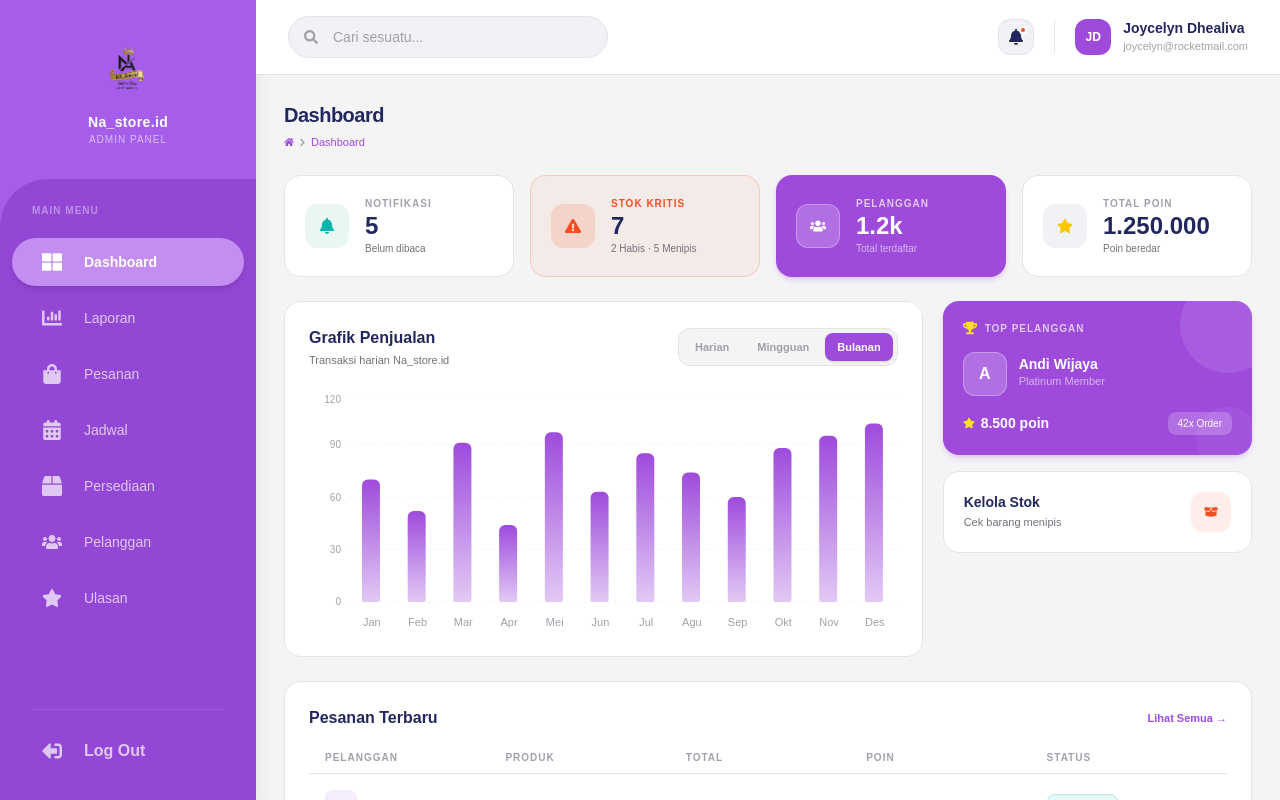
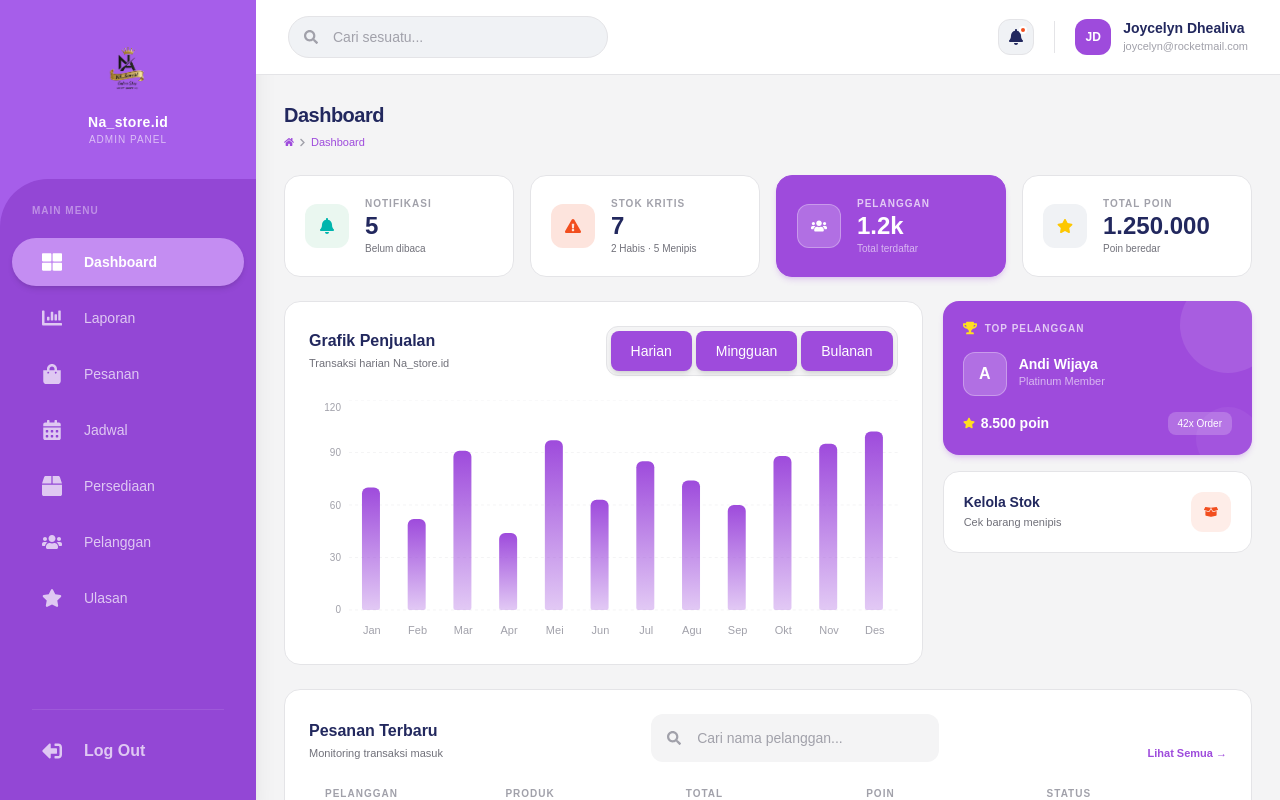
Before and after one commit to JoycelynSIC/JOYCELYN-DREAM, a React (Vite) app: page / in a window 1280 px wide. Built offline with nearby package versions, Linux system fonts and the light colour scheme; sample sign-in values are in the browser's storage.

Commit message:
15 KOMPONEN PT1

```diff
--- /dev/null
+++ b/src/components/Badge.jsx
@@ -0,0 +1,48 @@
+import { FaCheckCircle, FaSpinner, FaTruck, FaTimesCircle } from 'react-icons/fa';
+
+export default function Badge({ status }) {
+  // Mapping konfigurasi berdasarkan palette warna kamu
+  const configs = {
+    "Selesai": {
+      bg: "bg-[#00B5AD]/10",
+      text: "text-[#00B5AD]",
+      border: "border-[#00B5AD]/20",
+      icon: <FaCheckCircle className="text-[10px]" />
+    },
+    "Proses": {
+      bg: "bg-[#F4F4F5]",
+      text: "text-[#71717A]",
+      border: "border-[#E4E4E7]",
+      icon: <FaSpinner className="text-[10px] animate-spin" />
+    },
+    "Dikirim": {
+      bg: "bg-[#95D5B6]/20",
+      text: "text-[#22285E]",
+      border: "border-[#95D5B6]/30",
+      icon: <FaTruck className="text-[10px]" />
+    },
+    "Batal": {
+      bg: "bg-[#F24E1E]/10",
+      text: "text-[#F24E1E]",
+      border: "border-[#F24E1E]/20",
+      icon: <FaTimesCircle className="text-[10px]" />
+    }
+  };
+
+  const config = configs[status] || configs["Proses"];
+
+  return (
+    <div className={`
+      inline-flex items-center gap-1.5
+      px-2.5 py-1
+      rounded-lg
+      text-[10px]
+      font-bold
+      border
+      ${config.bg} ${config.text} ${config.border}
+    `}>
+      {config.icon}
+      {status}
+    </div>
+  );
+}
--- /dev/null
+++ b/src/components/Button.jsx
@@ -0,0 +1,46 @@
+export default function Button({
+  children,
+  variant = "primary",
+  onClick,
+  className = "",
+  type = "button"
+}) {
+  const variants = {
+    // Menggunakan Warna Utama #9E4BDC
+    primary: "bg-[#9E4BDC] text-white hover:bg-[#B16FE3] shadow-md",
+
+    // Menggunakan Warna Secondary #95D5B6
+    secondary: "bg-[#95D5B6] text-[#22285E] hover:bg-[#A8E0C5]",
+
+    // Varian Outline menggunakan warna Primary
+    outline: "border-2 border-[#9E4BDC] text-[#9E4BDC] hover:bg-[#EBDDF7]",
+
+    // Varian Status Success & Warning
+    success: "bg-[#00B5AD] text-white hover:opacity-90",
+    warning: "bg-[#F24E1E] text-white hover:opacity-90",
+
+    // Varian Polos/Neutral
+    ghost: "text-[#71717A] hover:bg-[#F4F4F5]"
+  };
+
+  return (
+    <button
+      type={type}
+      onClick={onClick}
+      className={`
+        px-5 py-2.5
+        rounded-lg
+        font-medium
+        text-sm
+        transition-all
+        duration-300
+        active:scale-95
+        flex items-center justify-center gap-2
+        ${variants[variant]}
+        ${className}
+      `}
+    >
+      {children}
+    </button>
+  );
+}
--- /dev/null
+++ b/src/components/Input.jsx
@@ -0,0 +1,54 @@
+import React from 'react';
+
+const Input = ({
+  label,
+  type = "text",
+  placeholder,
+  value,
+  onChange,
+  icon: Icon,
+  error,
+  className = ""
+}) => {
+  return (
+    <div className={`flex flex-col gap-1.5 w-full ${className}`}>
+      {label && (
+        <label className="text-[10px] font-bold uppercase tracking-widest text-[#A1A1AA] ml-1">
+          {label}
+        </label>
+      )}
+
+      <div className="relative group">
+        {Icon && (
+          <div className="absolute left-4 top-1/2 -translate-y-1/2 text-[#A1A1AA] group-focus-within:text-[#9E4BDC] transition-colors">
+            <Icon size={14} />
+          </div>
+        )}
+
+        <input
+          type={type}
+          value={value}
+          onChange={onChange}
+          placeholder={placeholder}
+          className={`
+            w-full bg-[#F4F4F5] border-2 border-transparent rounded-xl py-3
+            ${Icon ? 'pl-11' : 'px-4'} pr-4
+            text-sm font-medium text-[#22285E] outline-none
+            placeholder:text-[#A1A1AA]
+            focus:border-[#9E4BDC]/20 focus:bg-white focus:ring-4 focus:ring-[#9E4BDC]/5
+            transition-all duration-200
+            ${error ? 'border-red-500/50 bg-red-50' : ''}
+          `}
+        />
+      </div>
+
+      {error && (
+        <span className="text-[10px] text-red-500 font-bold ml-1 uppercase tracking-tight">
+          {error}
+        </span>
+      )}
+    </div>
+  );
+};
+
+export default Input;
--- /dev/null
+++ b/src/components/StatCard.jsx
@@ -0,0 +1,38 @@
+export default function StatCard({
+  label,
+  value,
+  desc,
+  icon,
+  variant = "white", // white atau primary
+  iconBgColor = "bg-[#F4F4F5]",
+  iconColor = "text-[#9E4BDC]"
+}) {
+
+  if (variant === "primary") {
+    return (
+      <div className="bg-[#9E4BDC] rounded-2xl p-5 flex items-center gap-4 shadow-md shadow-[#9E4BDC]/20 border border-[#9E4BDC]">
+        <div className="w-11 h-11 bg-white/20 rounded-xl flex items-center justify-center shrink-0 border border-white/30">
+          <span className="text-white text-base">{icon}</span>
+        </div>
+        <div>
+          <p className="text-[10px] font-bold uppercase tracking-widest text-white/70">{label}</p>
+          <p className="text-2xl font-black text-white leading-tight">{value}</p>
+          <p className="text-[10px] text-white/60">{desc}</p>
+        </div>
+      </div>
+    );
+  }
+
+  return (
+    <div className="bg-white border border-[#E4E4E7] rounded-2xl p-5 flex items-center gap-4 hover:shadow-md transition-all group">
+      <div className={`w-11 h-11 ${iconBgColor} rounded-xl flex items-center justify-center shrink-0 transition-transform group-hover:scale-110`}>
+        <span className={`${iconColor} text-base`}>{icon}</span>
+      </div>
+      <div>
+        <p className="text-[10px] font-bold uppercase tracking-widest text-[#A1A1AA]">{label}</p>
+        <p className="text-2xl font-black text-[#22285E] leading-tight">{value}</p>
+        <p className="text-[10px] text-[#71717A]">{desc}</p>
+      </div>
+    </div>
+  );
+}
--- a/src/pages/Dashboard.jsx
+++ b/src/pages/Dashboard.jsx
@@ -6,12 +6,17 @@ import {
 } from 'recharts';
 import {
   FaBell, FaUsers, FaStar, FaExclamationTriangle,
-  FaTrophy, FaBoxOpen, FaShoppingBag, FaCheckCircle,
-  FaSpinner, FaTruck, FaTimesCircle
+  FaTrophy, FaBoxOpen, FaSearch // Tambahkan FaSearch untuk input
 } from 'react-icons/fa';
+
+// Import Komponen Modular
 import PageHeader from '../components/PageHeader';
+import Button from '../components/Button';
+import StatCard from '../components/StatCard';
+import Badge from '../components/Badge';
+import Input from '../components/Input'; // Import Komponen Input Baru
 
-// ── DATA ──
+// ── DATA CHART ──
 const chartDataMap = {
   Harian: [
     { hari: 'Sen', nilai: 20, omzet: 1400000 }, { hari: 'Sel', nilai: 35, omzet: 2450000 },
@@ -33,36 +38,31 @@ const chartDataMap = {
   ],
 };
 
-const statusConfig = {
-  'Selesai': { style: 'bg-status-success/10 text-status-success border border-status-success/20', icon: FaCheckCircle },
-  'Proses':  { style: 'bg-surface-neutral text-text-light border border-surface-border',          icon: FaSpinner    },
-  'Dikirim': { style: 'bg-secondary/20 text-text-dark border border-secondary/30',                icon: FaTruck      },
-  'Batal':   { style: 'bg-status-warning/10 text-status-warning border border-status-warning/20', icon: FaTimesCircle },
-};
-
 // ── CUSTOM TOOLTIP ──
 const CustomTooltip = ({ active, payload, label }) => {
   if (active && payload?.length) {
     const omzet = payload[0]?.payload?.omzet;
     return (
-      <div className="bg-surface-white px-4 py-3 rounded-xl shadow-lg border border-surface-border font-poppins">
-        <p className="text-text-disable text-[10px] uppercase font-bold tracking-widest mb-1">{label}</p>
-        <p className="text-text-dark text-sm font-bold">{payload[0].value} Transaksi</p>
-        {omzet && <p className="text-primary text-[11px] mt-1 font-semibold">Rp {omzet.toLocaleString('id')}</p>}
+      <div className="bg-white px-4 py-3 rounded-xl shadow-lg border border-[#E4E4E7] font-poppins">
+        <p className="text-[#A1A1AA] text-[10px] uppercase font-bold tracking-widest mb-1">{label}</p>
+        <p className="text-[#22285E] text-sm font-bold">{payload[0].value} Transaksi</p>
+        {omzet && <p className="text-[#9E4BDC] text-[11px] mt-1 font-semibold">Rp {omzet.toLocaleString('id')}</p>}
       </div>
     );
   }
   return null;
 };
 
-// ── MAIN ──
 export default function Dashboard() {
   const [activeTab, setActiveTab] = useState('Bulanan');
+  const [searchQuery, setSearchQuery] = useState(''); // State untuk input pencarian
 
+  // Mock Data
   const lowStock = 5;
   const outOfStock = 2;
   const totalPoin = 1250000;
   const topCustomer = { name: "Andi Wijaya", poin: 8500, transaksi: 42, type: "Platinum Member" };
+
   const recentOrders = [
     { id: 1, customer: "Budi Santoso",  produk: "Paket Hemat A",    total: 150000, poin: 15, status: "Selesai" },
     { id: 2, customer: "Siska Putri",   produk: "Layanan Premium",  total: 450000, poin: 45, status: "Proses"  },
@@ -76,76 +76,60 @@ export default function Dashboard() {
 
       {/* ── ROW 1: STAT CARDS ── */}
       <div className="grid grid-cols-2 lg:grid-cols-4 gap-4">
-
-        {/* Notifikasi */}
-        <div className="bg-surface-white border border-surface-border rounded-2xl p-5 flex items-center gap-4 hover:shadow-md transition-all">
-          <div className="w-11 h-11 bg-secondary/20 rounded-xl flex items-center justify-center shrink-0">
-            <FaBell className="text-status-success text-base" />
-          </div>
-          <div>
-            <p className="text-[10px] font-bold uppercase tracking-widest text-text-disable">Notifikasi</p>
-            <p className="text-2xl font-black text-text-dark leading-tight">5</p>
-            <p className="text-[10px] text-text-light">Belum dibaca</p>
-          </div>
-        </div>
-
-        {/* Stok Kritis */}
-        <div className="bg-status-warning/5 border border-status-warning/20 rounded-2xl p-5 flex items-center gap-4 hover:shadow-md transition-all">
-          <div className="w-11 h-11 bg-status-warning/15 rounded-xl flex items-center justify-center shrink-0">
-            <FaExclamationTriangle className="text-status-warning text-base" />
-          </div>
-          <div>
-            <p className="text-[10px] font-bold uppercase tracking-widest text-status-warning">Stok Kritis</p>
-            <p className="text-2xl font-black text-text-dark leading-tight">{lowStock + outOfStock}</p>
-            <p className="text-[10px] text-text-light">{outOfStock} Habis · {lowStock} Menipis</p>
-          </div>
-        </div>
-
-        {/* Pelanggan */}
-        <div className="bg-primary rounded-2xl p-5 flex items-center gap-4 shadow-md shadow-primary/20">
-          <div className="w-11 h-11 bg-surface-white/20 rounded-xl flex items-center justify-center shrink-0 border border-surface-white/30">
-            <FaUsers className="text-surface-white text-base" />
-          </div>
-          <div>
-            <p className="text-[10px] font-bold uppercase tracking-widest text-surface-white/70">Pelanggan</p>
-            <p className="text-2xl font-black text-surface-white leading-tight">1.2k</p>
-            <p className="text-[10px] text-surface-white/60">Total terdaftar</p>
-          </div>
-        </div>
-
-        {/* Total Poin */}
-        <div className="bg-surface-white border border-surface-border rounded-2xl p-5 flex items-center gap-4 hover:shadow-md transition-all">
-          <div className="w-11 h-11 bg-surface-gray rounded-xl flex items-center justify-center shrink-0">
-            <FaStar className="text-yellow-400 text-base" />
-          </div>
-          <div>
-            <p className="text-[10px] font-bold uppercase tracking-widest text-text-disable">Total Poin</p>
-            <p className="text-2xl font-black text-text-dark leading-tight">{totalPoin.toLocaleString('id')}</p>
-            <p className="text-[10px] text-text-light">Poin beredar</p>
-          </div>
-        </div>
+        <StatCard
+          label="Notifikasi"
+          value="5"
+          desc="Belum dibaca"
+          icon={<FaBell />}
+          iconBgColor="bg-[#95D5B6]/20"
+          iconColor="text-[#00B5AD]"
+        />
+        <StatCard
+          label="Stok Kritis"
+          value={lowStock + outOfStock}
+          desc={`${outOfStock} Habis · ${lowStock} Menipis`}
+          icon={<FaExclamationTriangle />}
+          iconBgColor="bg-[#F24E1E]/15"
+          iconColor="text-[#F24E1E]"
+        />
+        <StatCard
+          variant="primary"
+          label="Pelanggan"
+          value="1.2k"
+          desc="Total terdaftar"
+          icon={<FaUsers />}
+        />
+        <StatCard
+          label="Total Poin"
+          value={totalPoin.toLocaleString('id')}
+          desc="Poin beredar"
+          icon={<FaStar />}
+          iconBgColor="bg-[#F0F2F5]"
+          iconColor="text-yellow-400"
+        />
       </div>
 
       {/* ── ROW 2: CHART & SIDEBAR ── */}
       <div className="grid grid-cols-1 lg:grid-cols-3 gap-5">
 
         {/* Grafik Penjualan */}
-        <div className="lg:col-span-2 bg-surface-white border border-surface-border rounded-2xl p-6">
+        <div className="lg:col-span-2 bg-white border border-[#E4E4E7] rounded-2xl p-6">
           <div className="flex justify-between items-center mb-6">
             <div>
-              <h3 className="text-base font-bold text-text-dark">Grafik Penjualan</h3>
-              <p className="text-[11px] text-text-light mt-0.5">Transaksi harian Na_store.id</p>
+              <h3 className="text-base font-bold text-[#22285E]">Grafik Penjualan</h3>
+              <p className="text-[11px] text-[#71717A] mt-0.5">Transaksi harian Na_store.id</p>
             </div>
-            <div className="flex gap-1 bg-surface-neutral p-1 rounded-xl border border-surface-border">
+
+            {/* Filter Button */}
+            <div className="flex gap-1 bg-[#F4F4F5] p-1 rounded-xl border border-[#E4E4E7]">
               {['Harian', 'Mingguan', 'Bulanan'].map(tab => (
-                <button key={tab} onClick={() => setActiveTab(tab)}
-                  className={`px-3 py-1.5 rounded-lg text-[11px] font-bold transition-all ${
-                    activeTab === tab
-                      ? 'bg-primary text-surface-white shadow-sm'
-                      : 'text-text-disable hover:text-text-light'
-                  }`}>
+                <Button
+                  key={tab}
+                  onClick={() => setActiveTab(tab)}
+                  isActive={activeTab === tab}
+                >
                   {tab}
-                </button>
+                </Button>
               ))}
             </div>
           </div>
@@ -172,27 +156,27 @@ export default function Dashboard() {
         {/* Sidebar Kanan */}
         <div className="space-y-4">
           {/* Top Pelanggan */}
-          <div className="bg-primary rounded-2xl p-5 shadow-md shadow-primary/20 relative overflow-hidden">
-            <div className="absolute -right-6 -top-6 w-24 h-24 bg-surface-white/10 rounded-full" />
-            <div className="absolute -right-2 -bottom-4 w-16 h-16 bg-surface-white/5 rounded-full" />
+          <div className="bg-[#9E4BDC] rounded-2xl p-5 shadow-md shadow-[#9E4BDC]/20 relative overflow-hidden">
+            <div className="absolute -right-6 -top-6 w-24 h-24 bg-white/10 rounded-full" />
+            <div className="absolute -right-2 -bottom-4 w-16 h-16 bg-white/5 rounded-full" />
             <div className="flex items-center gap-2 mb-4 relative z-10">
               <FaTrophy className="text-yellow-300 text-sm" />
-              <p className="text-[10px] font-bold uppercase tracking-widest text-surface-white/70">Top Pelanggan</p>
+              <p className="text-[10px] font-bold uppercase tracking-widest text-white/70">Top Pelanggan</p>
             </div>
             <div className="flex items-center gap-3 mb-4 relative z-10">
-              <div className="w-11 h-11 bg-surface-white/20 rounded-xl flex items-center justify-center text-base font-black text-surface-white border border-surface-white/30">
+              <div className="w-11 h-11 bg-white/20 rounded-xl flex items-center justify-center text-base font-black text-white border border-white/30">
                 {topCustomer.name.charAt(0)}
               </div>
               <div>
-                <p className="text-sm font-bold text-surface-white leading-none">{topCustomer.name}</p>
-                <p className="text-[11px] text-surface-white/60 mt-0.5">{topCustomer.type}</p>
+                <p className="text-sm font-bold text-white leading-none">{topCustomer.name}</p>
+                <p className="text-[11px] text-white/60 mt-0.5">{topCustomer.type}</p>
               </div>
             </div>
-            <div className="flex justify-between items-center text-surface-white relative z-10">
+            <div className="flex justify-between items-center text-white relative z-10">
               <span className="text-sm font-bold flex items-center gap-1.5">
                 <FaStar className="text-yellow-300 text-xs" /> {topCustomer.poin.toLocaleString('id')} poin
               </span>
-              <span className="text-[10px] bg-surface-white/20 px-2.5 py-1 rounded-lg font-medium">
+              <span className="text-[10px] bg-white/20 px-2.5 py-1 rounded-lg font-medium">
                 {topCustomer.transaksi}x Order
               </span>
             </div>
@@ -200,12 +184,12 @@ export default function Dashboard() {
 
           {/* Kelola Stok */}
           <Link to="/inventory"
-            className="flex items-center justify-between p-5 bg-surface-white border border-surface-border rounded-2xl hover:border-status-warning/50 hover:shadow-sm transition-all group">
+            className="flex items-center justify-between p-5 bg-white border border-[#E4E4E7] rounded-2xl hover:border-[#F24E1E]/50 hover:shadow-sm transition-all group">
             <div>
-              <p className="text-sm font-bold text-text-dark">Kelola Stok</p>
-              <p className="text-[11px] text-text-light mt-0.5">Cek barang menipis</p>
+              <p className="text-sm font-bold text-[#22285E]">Kelola Stok</p>
+              <p className="text-[11px] text-[#71717A] mt-0.5">Cek barang menipis</p>
             </div>
-            <div className="w-10 h-10 bg-status-warning/10 rounded-xl flex items-center justify-center text-status-warning group-hover:bg-status-warning group-hover:text-surface-white transition-all">
+            <div className="w-10 h-10 bg-[#F24E1E]/10 rounded-xl flex items-center justify-center text-[#F24E1E] group-hover:bg-[#F24E1E] group-hover:text-white transition-all">
               <FaBoxOpen className="text-sm" />
             </div>
           </Link>
@@ -213,44 +197,61 @@ export default function Dashboard() {
       </div>
 
       {/* ── ROW 3: PESANAN TERBARU ── */}
-      <div className="bg-surface-white border border-surface-border rounded-2xl p-6">
-        <div className="flex justify-between items-center mb-5">
-          <h3 className="text-base font-bold text-text-dark">Pesanan Terbaru</h3>
-          <Link to="/orders" className="text-primary text-[11px] font-bold hover:underline">Lihat Semua →</Link>
+      <div className="bg-white border border-[#E4E4E7] rounded-2xl p-6">
+        <div className="flex flex-col md:flex-row md:items-end justify-between mb-6 gap-4">
+          <div>
+            <h3 className="text-base font-bold text-[#22285E]">Pesanan Terbaru</h3>
+            <p className="text-[11px] text-[#71717A] mt-0.5">Monitoring transaksi masuk</p>
           </div>
+
+          {/* IMPLEMENTASI INPUT UNTUK PENCARIAN */}
+          <div className="w-full md:w-72">
+            <Input
+              placeholder="Cari nama pelanggan..."
+              icon={FaSearch}
+              value={searchQuery}
+              onChange={(e) => setSearchQuery(e.target.value)}
+              className="!gap-0" // Menghilangkan gap atas karena tidak pakai label
+            />
+          </div>
+
+          <Link to="/orders" className="text-[#9E4BDC] text-[11px] font-bold hover:underline hidden md:block">Lihat Semua →</Link>
+        </div>
+
         <div className="overflow-x-auto scrollbar-hide">
           <div className="min-w-[560px] space-y-1">
             {/* Header row */}
-            <div className="grid grid-cols-5 gap-4 px-4 pb-2 border-b border-surface-border">
+            <div className="grid grid-cols-5 gap-4 px-4 pb-2 border-b border-[#E4E4E7]">
               {['Pelanggan', 'Produk', 'Total', 'Poin', 'Status'].map(h => (
-                <p key={h} className="text-[10px] font-bold uppercase tracking-widest text-text-disable">{h}</p>
+                <p key={h} className="text-[10px] font-bold uppercase tracking-widest text-[#A1A1AA]">{h}</p>
               ))}
             </div>
-            {recentOrders.map(order => {
-              const sc = statusConfig[order.status];
-              const StatusIcon = sc.icon;
-              return (
+
+            {recentOrders.map(order => (
               <div key={order.id}
-                  className="grid grid-cols-5 items-center gap-4 px-4 py-3 rounded-xl hover:bg-surface-neutral transition-all">
+                className="grid grid-cols-5 items-center gap-4 px-4 py-3 rounded-xl hover:bg-[#F4F4F5] transition-all">
+
                 <div className="flex items-center gap-2.5">
-                    <div className="w-8 h-8 bg-primary/10 rounded-lg flex items-center justify-center text-primary text-xs font-black shrink-0">
+                  <div className="w-8 h-8 bg-[#9E4BDC]/10 rounded-lg flex items-center justify-center text-[#9E4BDC] text-xs font-black shrink-0">
                     {order.customer.charAt(0)}
                   </div>
-                    <p className="text-xs font-bold text-text-dark truncate">{order.customer}</p>
+                  <p className="text-xs font-bold text-[#22285E] truncate">{order.customer}</p>
                 </div>
-                  <p className="text-xs text-text-light truncate">{order.produk}</p>
-                  <p className="text-xs font-bold text-text-dark">Rp {order.total.toLocaleString('id')}</p>
-                  <p className="text-xs font-bold text-status-success flex items-center gap-1">
+
+                <p className="text-xs text-[#71717A] truncate">{order.produk}</p>
+                <p className="text-xs font-bold text-[#22285E]">Rp {order.total.toLocaleString('id')}</p>
+
+                <p className="text-xs font-bold text-[#00B5AD] flex items-center gap-1">
                   <FaStar className="text-yellow-400 text-[9px]" />+{order.poin}
                 </p>
-                  <span className={`inline-flex items-center gap-1.5 px-2.5 py-1 rounded-lg text-[10px] font-bold w-fit ${sc.style}`}>
-                    <StatusIcon className="text-[9px]" />{order.status}
-                  </span>
+
+                {/* IMPLEMENTASI BADGE */}
+                <Badge status={order.status} />
               </div>
-              );
-            })}
+            ))}
           </div>
         </div>
+        <Link to="/orders" className="text-[#9E4BDC] text-[11px] font-bold hover:underline block mt-4 md:hidden text-center">Lihat Semua →</Link>
       </div>
 
     </div>
```
Also changed, not shown: src/components/Select.jsx (added, +54 -0 lines), src/components/Tabel.jsx (added, +34 -0 lines). Lines whose indentation alone changed are shown as unchanged.
